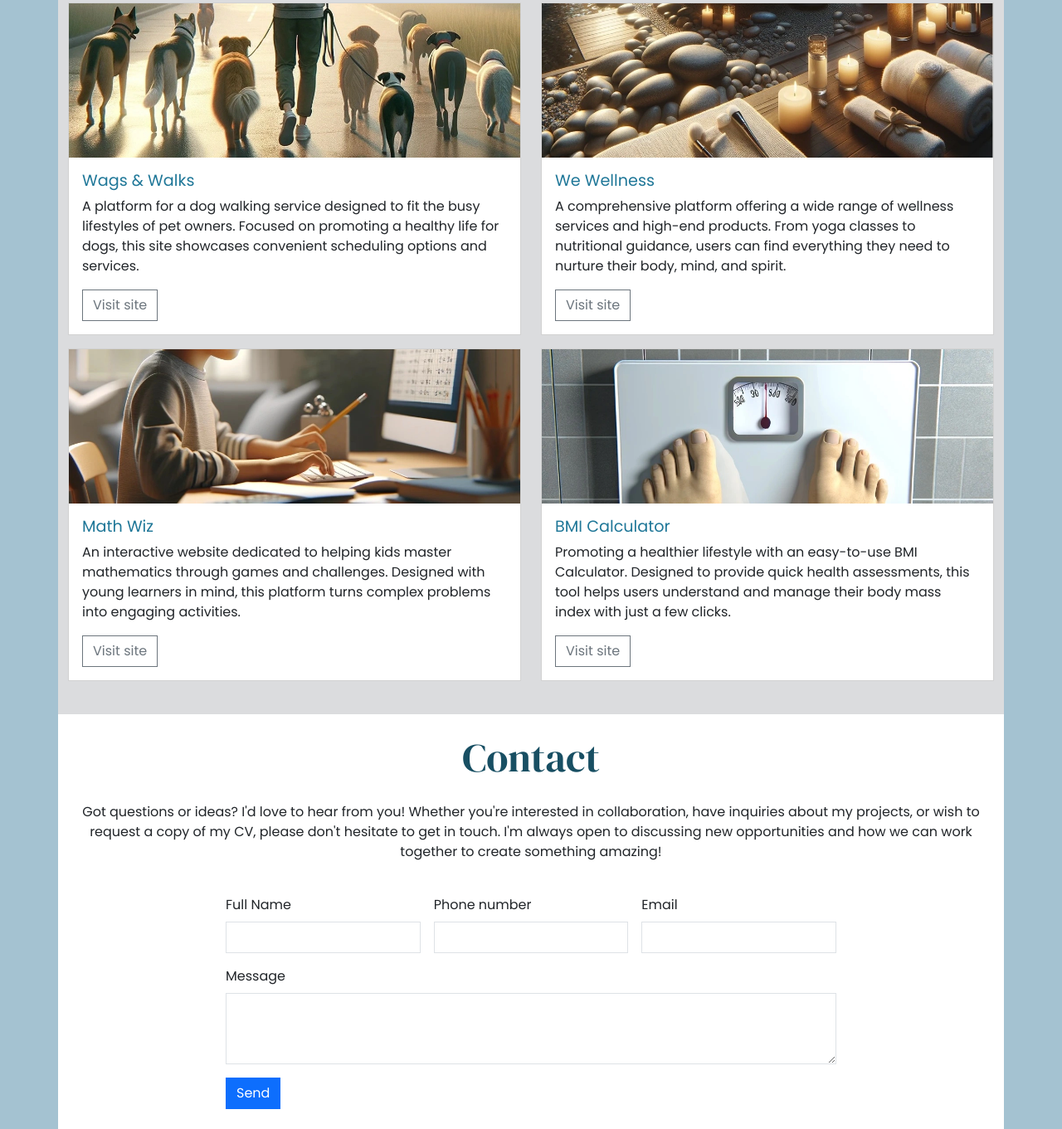
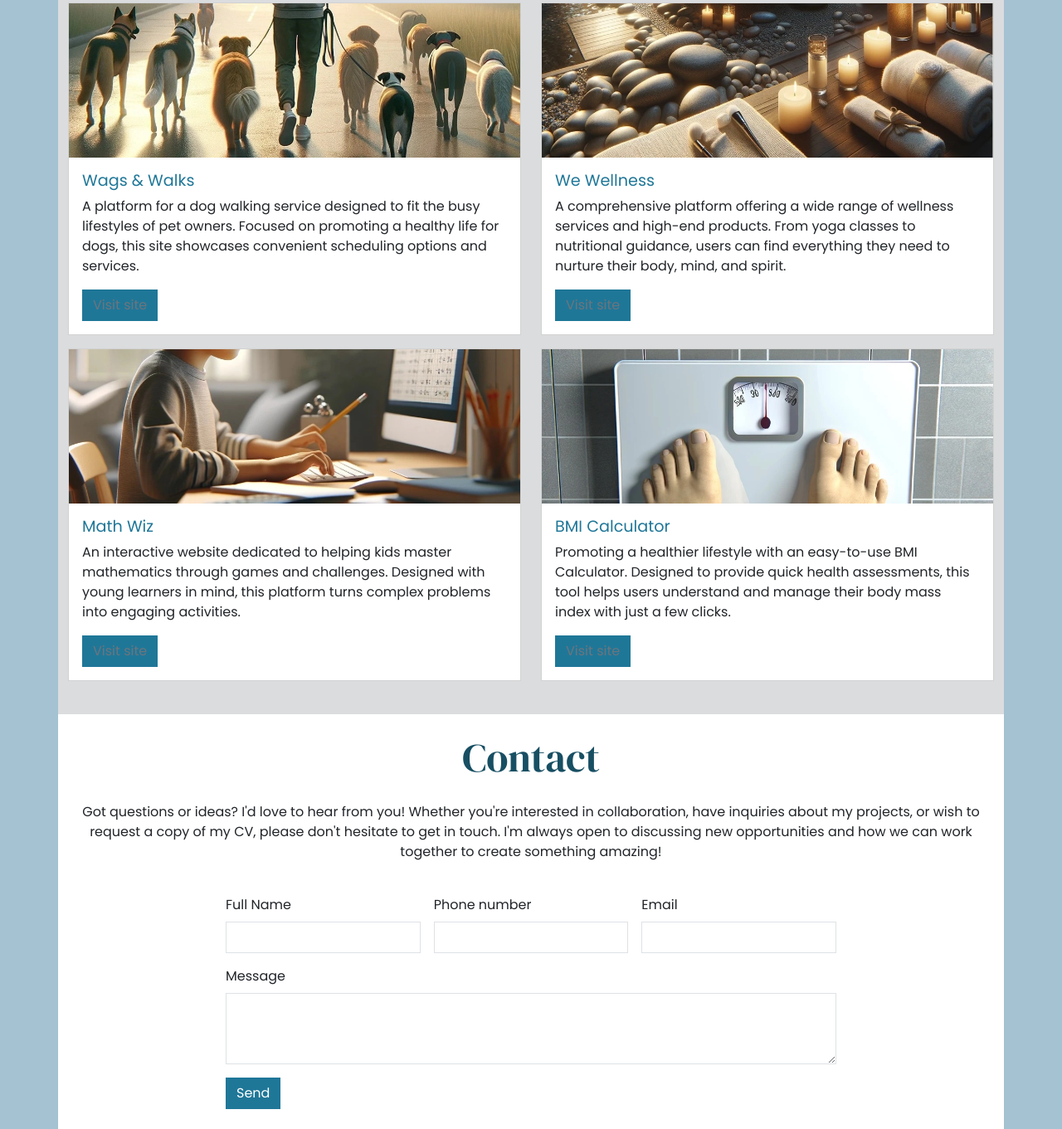
Before and after one commit to MickyJS4/portfolio, a plain HTML site: page index.html in a window 1280 px wide. Shown: the part 1159-2520 px from the top of the page at 83% size. Drawn offline with nearby package versions, Linux system fonts and the light colour scheme.

Commit message:
Add custom styles when hovering over a button

```diff
--- a/assets/styles.css
+++ b/assets/styles.css
@@ -18,6 +18,15 @@ h2 {
 .sharp-corners,
 .sharp-corners * {
     border-radius: 0%;
+}
+.custom-button {
+    background-color: #1f7798;
+    border-color: #1f7798;
+}
+
+.custom-button:hover {
+    background-color: #1d6d8a;
+    border-color: #1d6d8a;
 }
 
 #about {
--- a/index.html
+++ b/index.html
@@ -66,7 +66,7 @@
             <p class="lead mb-5">Let's create something amazing together!</p>
 
             <!-- Button trigger modal -->
-<button type="button" class="btn btn-primary sharp-corners" data-bs-toggle="modal" data-bs-target="#exampleModal">
+<button type="button" class="btn btn-primary sharp-corners custom-button" data-bs-toggle="modal" data-bs-target="#exampleModal">
   Subscribe to my newsletter!
 </button>
 
@@ -76,7 +76,7 @@
     <div class="modal-content">
       <div class="modal-header">
         <h1 class="modal-title fs-5" id="exampleModalLabel">Subscribe</h1>
-        <button type="button" class="btn-close" data-bs-dismiss="modal" aria-label="Close"></button>
+        <button type="button" class="btn-close " data-bs-dismiss="modal" aria-label="Close"></button>
       </div>
       <div class="modal-body">
         <p>Join my newsletter for the latest updates on my projects, coding tips, and industry insights delivered straight to your inbox.</p>
@@ -92,7 +92,7 @@
                 <input type="email" class="form-control" id="email">
             </div>
             <div class="col-12 mb-4 sharp-corners">
-            <button type="submit" class="btn btn-primary">
+            <button type="submit" class="btn btn-primary custom-button">
                 Sign up!
             </button>
             </div>
@@ -156,7 +156,7 @@
             <h3 class="card-title">Wags & Walks</h3>
             <p class="card-text">A platform for a dog walking service designed to fit the busy lifestyles of pet owners.
             Focused on promoting a healthy life for dogs, this site showcases convenient scheduling options and services.</p>
-            <a href="#" class="btn btn-outline-secondary">Visit site</a>
+            <a href="#" class="btn btn-outline-secondary custom-button">Visit site</a>
         </div>
         </div>
         </div>
@@ -169,7 +169,7 @@
             <h3 class="card-title">We Wellness</h3>
             <p class="card-text">A comprehensive platform offering a wide range of wellness services and high-end products.
                 From yoga classes to nutritional guidance, users can find everything they need to nurture their body, mind, and spirit.</p>
-            <a href="#" class="btn btn-outline-secondary">Visit site</a>
+            <a href="#" class="btn btn-outline-secondary custom-button">Visit site</a>
         </div>
         </div>
         </div>
@@ -182,7 +182,7 @@
             <h3 class="card-title">Math Wiz</h3>
             <p class="card-text">An interactive website dedicated to helping kids master mathematics through games and challenges.
                 Designed with young learners in mind, this platform turns complex problems into engaging activities.</p>
-            <a href="#" class="btn btn-outline-secondary">Visit site</a>
+            <a href="#" class="btn btn-outline-secondary custom-button">Visit site</a>
         </div>
         </div>
         </div>
@@ -195,7 +195,7 @@
             <h3 class="card-title">BMI Calculator</h3>
             <p class="card-text">Promoting a healthier lifestyle with an easy-to-use BMI Calculator.
                 Designed to provide quick health assessments, this tool helps users understand and manage their body mass index with just a few clicks.</p>
-            <a href="#" class="btn btn-outline-secondary">Visit site</a>
+            <a href="#" class="btn btn-outline-secondary custom-button">Visit site</a>
         </div>
         </div>
         </div>
@@ -246,7 +246,7 @@
                         <textarea class="form-control" id="message" rows="3"></textarea>
                     </div>
                     <div class="col-12">
-                        <button type="submit" class="btn btn-primary">Send</button>
+                        <button type="submit" class="btn btn-primary custom-button">Send</button>
                     </div>
                 </form>
             </div>
```
